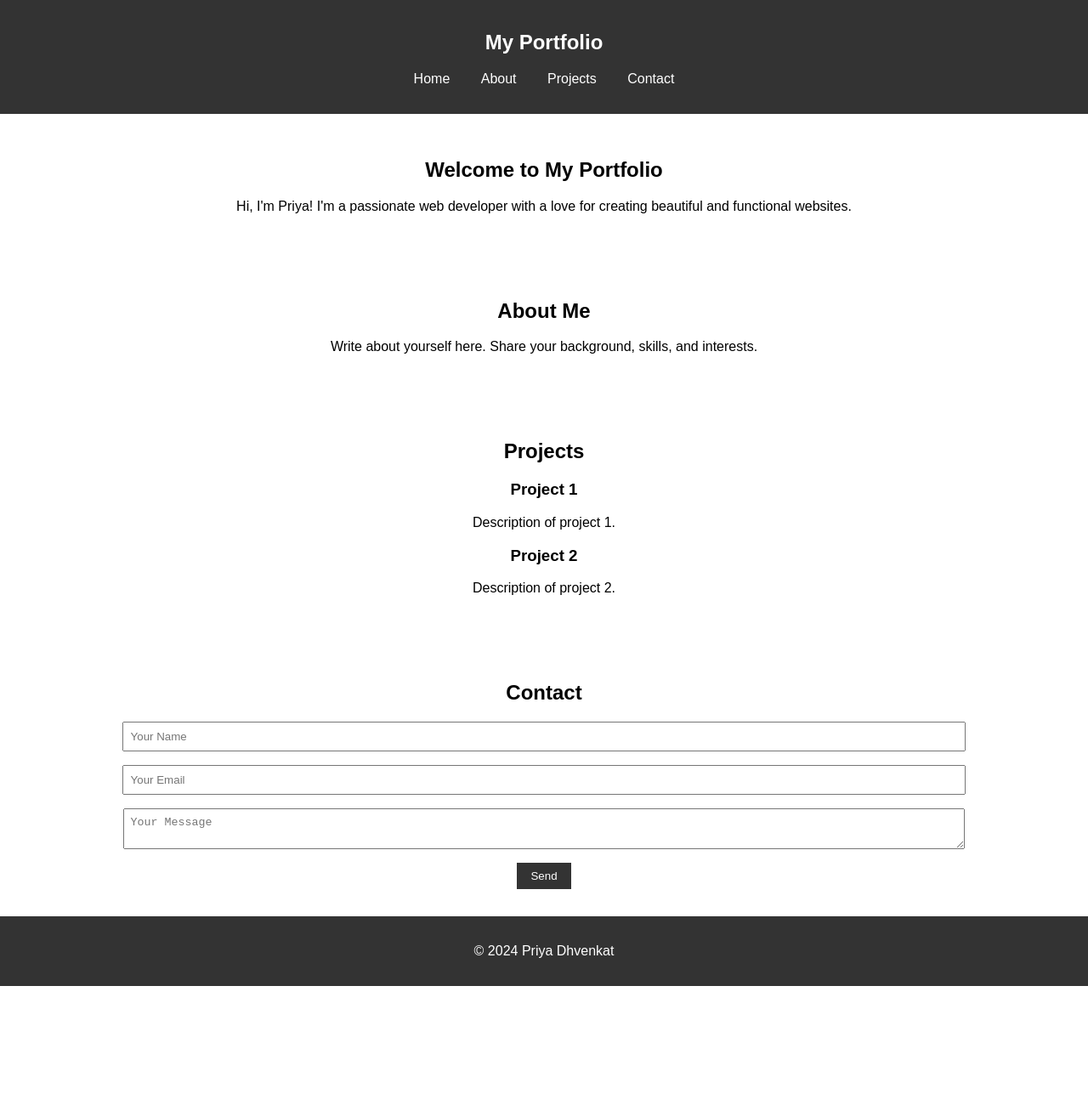
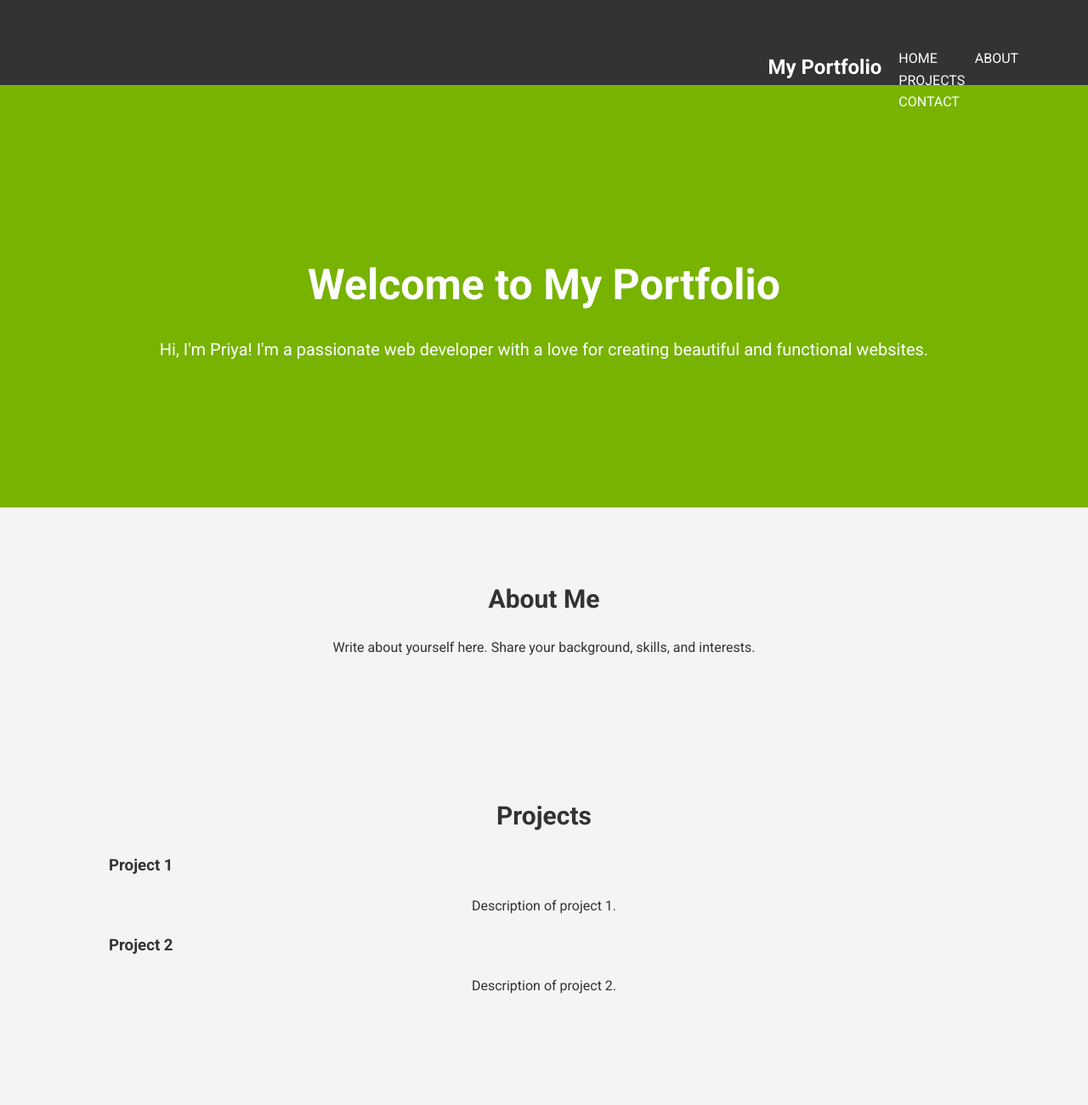
Before and after one commit to priyadhvenkat/priyadhvenkat.github.io, a plain HTML site: page index.html in a window 1280 px wide. Shown: the top 1300 px of the page at 85% size. Before the commit the page ends 1160 px from the top, so only its background shows below. Drawn offline with Linux system fonts and the light colour scheme.

Commit message:
Update style.css

```diff
--- a/style.css
+++ b/style.css
@@ -1,59 +1,124 @@
+/* General Styles */
 body {
-    font-family: Arial, sans-serif;
+    font-family: 'Roboto', sans-serif;
     margin: 0;
     padding: 0;
     box-sizing: border-box;
+    line-height: 1.6;
+    color: #333;
 }
 
-header {
-    background-color: #333;
-    color: #fff;
-    padding: 1rem;
-    text-align: center;
+.container {
+    width: 80%;
+    margin: auto;
+    overflow: hidden;
 }
 
-nav ul {
-    list-style-type: none;
-    padding: 0;
+/* Header Styles */
+header {
+    background: #333;
+    color: #fff;
+    padding-top: 30px;
+    min-height: 70px;
+    border-bottom: #77b300 3px solid;
 }
 
-nav ul li {
-    display: inline;
-    margin: 0 1rem;
+header a {
+    color: #fff;
+    text-decoration: none;
+    text-transform: uppercase;
+    font-size: 16px;
 }
 
-nav ul li a {
-    color: #fff;
-    text-decoration: none;
+header ul {
+    padding: 0;
+    list-style: none;
 }
 
+header li {
+    display: inline;
+    padding: 0 20px 0 20px;
+}
+
+header .logo {
+    float: left;
+    font-size: 24px;
+    font-weight: bold;
+}
+
+header nav {
+    float: right;
+    margin-top: 10px;
+}
+
+/* Section Styles */
 section {
-    padding: 2rem;
+    padding: 60px 0;
+}
+
+section#home {
+    background: #77b300;
+    color: #fff;
+    text-align: center;
+    padding-top: 150px;
+    padding-bottom: 150px;
+}
+
+section#home h2 {
+    font-size: 50px;
+    margin-bottom: 20px;
+}
+
+section#home p {
+    font-size: 20px;
+}
+
+section#about, section#projects, section#contact {
+    background: #f4f4f4;
+}
+
+section#about h2, section#projects h2, section#contact h2 {
+    font-size: 30px;
+    text-align: center;
+    margin-bottom: 20px;
+}
+
+section#about p, section#projects .project p, section#contact form {
     text-align: center;
 }
 
 .project {
-    margin: 1rem 0;
+    margin: 20px 0;
 }
 
+/* Form Styles */
 form input, form textarea {
-    display: block;
-    margin: 1rem auto;
-    padding: 0.5rem;
-    width: 80%;
+    width: 100%;
+    padding: 10px;
+    margin: 10px 0;
+    border: 1px solid #ccc;
+    border-radius: 5px;
 }
 
 form button {
-    padding: 0.5rem 1rem;
-    background-color: #333;
+    display: block;
+    width: 100%;
+    background: #333;
     color: #fff;
-    border: none;
+    border: 0;
+    padding: 15px;
     cursor: pointer;
+    text-transform: uppercase;
 }
 
+form button:hover {
+    background: #77b300;
+}
+
+/* Footer Styles */
 footer {
-    background-color: #333;
+    background: #333;
     color: #fff;
-    padding: 1rem;
     text-align: center;
+    padding: 30px 0;
 }
```
